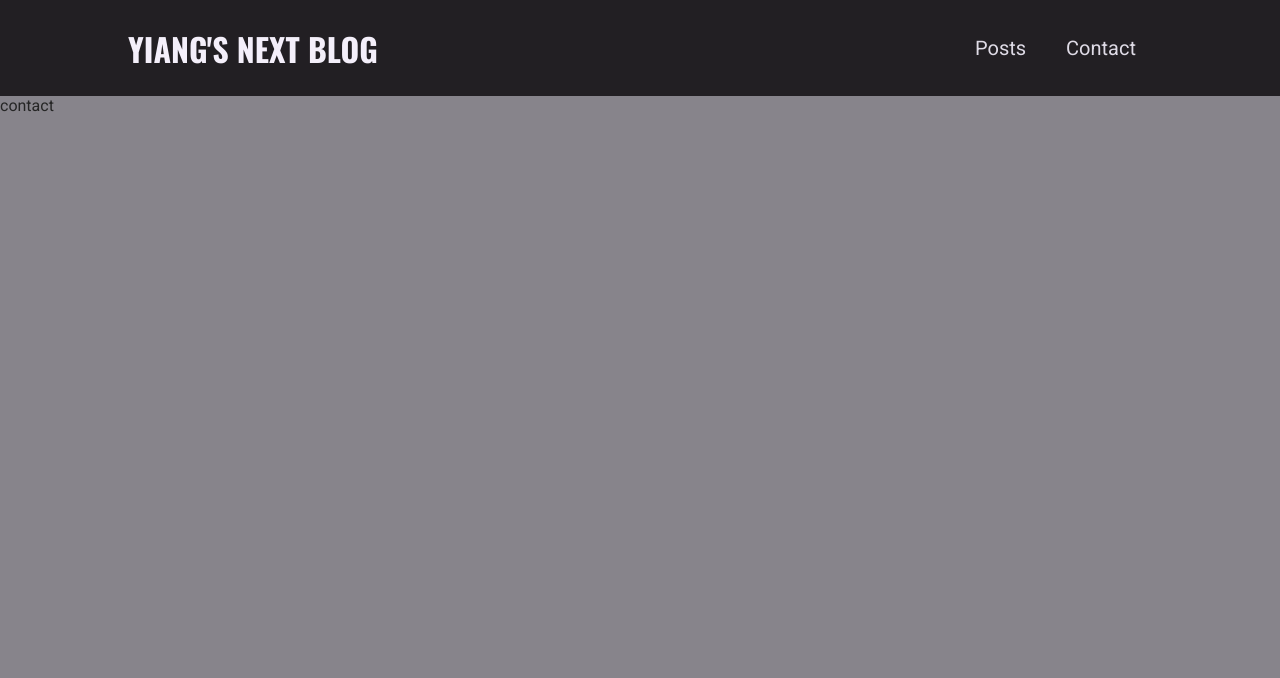
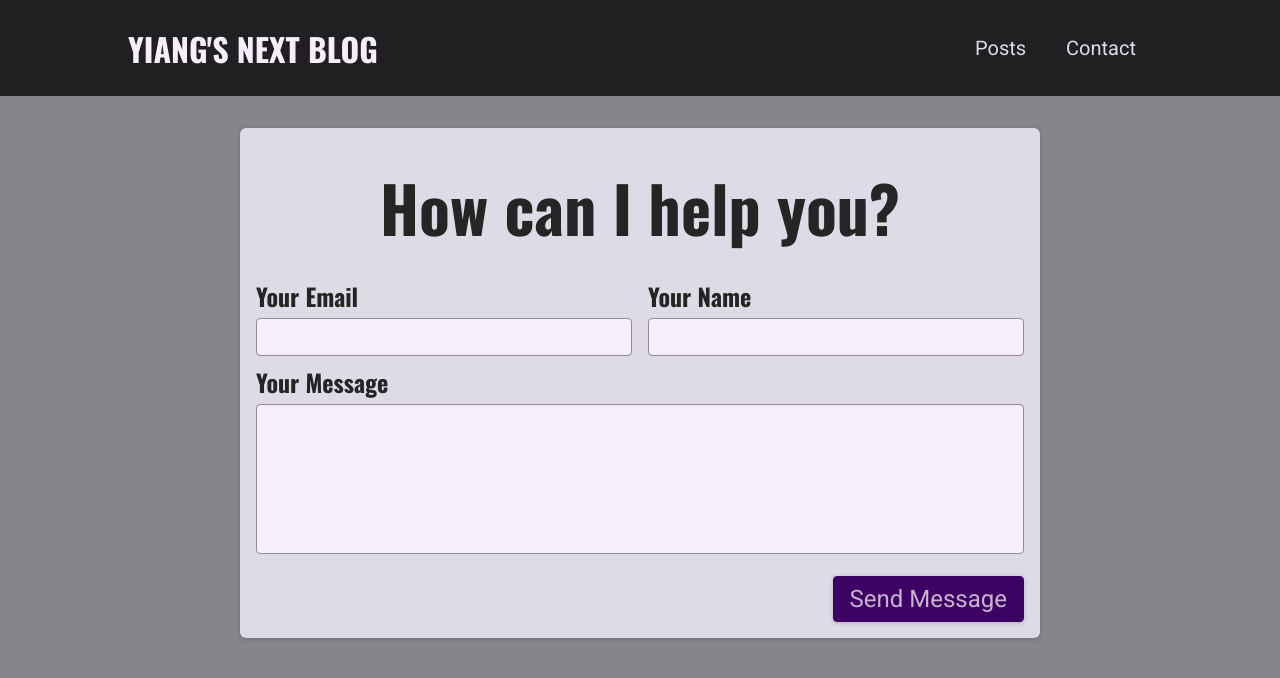
Before and after one commit to zyia238/next-js-blog, a Next.js app: page /contact in a window 1280 px wide. Shown: the top 678 px of the page. Built offline with nearby package versions, Linux system fonts and the light colour scheme.

Commit message:
finish contact page styling

```diff
--- a/src/components/contact/contact-form.component.tsx
+++ b/src/components/contact/contact-form.component.tsx
@@ -1,13 +1,47 @@
-import classes from 'contact-form.module.css'
+import classes from './contact-form.module.css'
 
 type Props = {}
 
 const ContactForm = (props: Props) => {
+  const sendMessageHandler = () => {}
+
   return (
     <section className={classes.contact}>
-        <h1>how can i help u ?</h1>
+        <h1>How can I help you?</h1>
+        <form className={classes.form} onSubmit={sendMessageHandler}>
+            <div className={classes.controls}>
+                <div className={classes.control}>
+                    <label htmlFor="email">Your Email</label>
+                    <input
+                        type="email"
+                        id="email"
+                        required
+                    />
+                </div>
+                <div className={classes.control}>
+                    <label htmlFor="name">Your Name</label>
+                    <input
+                        type="text"
+                        id="name"
+                        required
+                    />
+                </div>
+            </div>
+            <div className={classes.control}>
+                <label htmlFor="content">Your Message</label>
+                <textarea
+                    id="content"
+                    rows={5}
+                    required
+                />
+            </div>
+
+            <div className={classes.actions}>
+                <button>Send Message</button>
+            </div>
+        </form>
     </section>
-  )
+);
 }
 
 export default ContactForm
--- a/src/pages/contact.tsx
+++ b/src/pages/contact.tsx
@@ -1,8 +1,10 @@
+import ContactForm from '@/components/contact/contact-form.component'
+
 type Props = {}
 
 const contact = (props: Props) => {
   return (
-    <div>contact</div>
+    <ContactForm />
   )
 }
 
```
